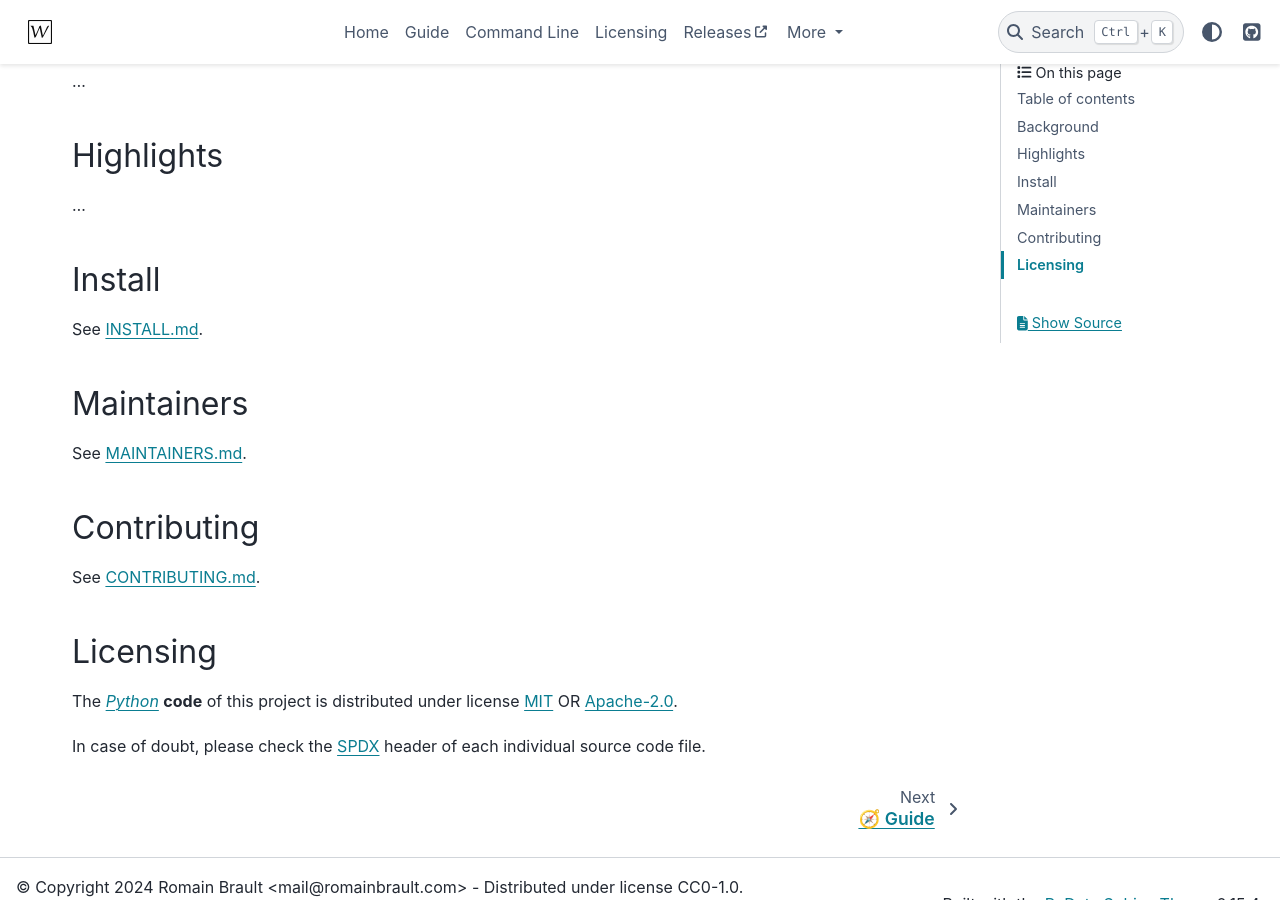
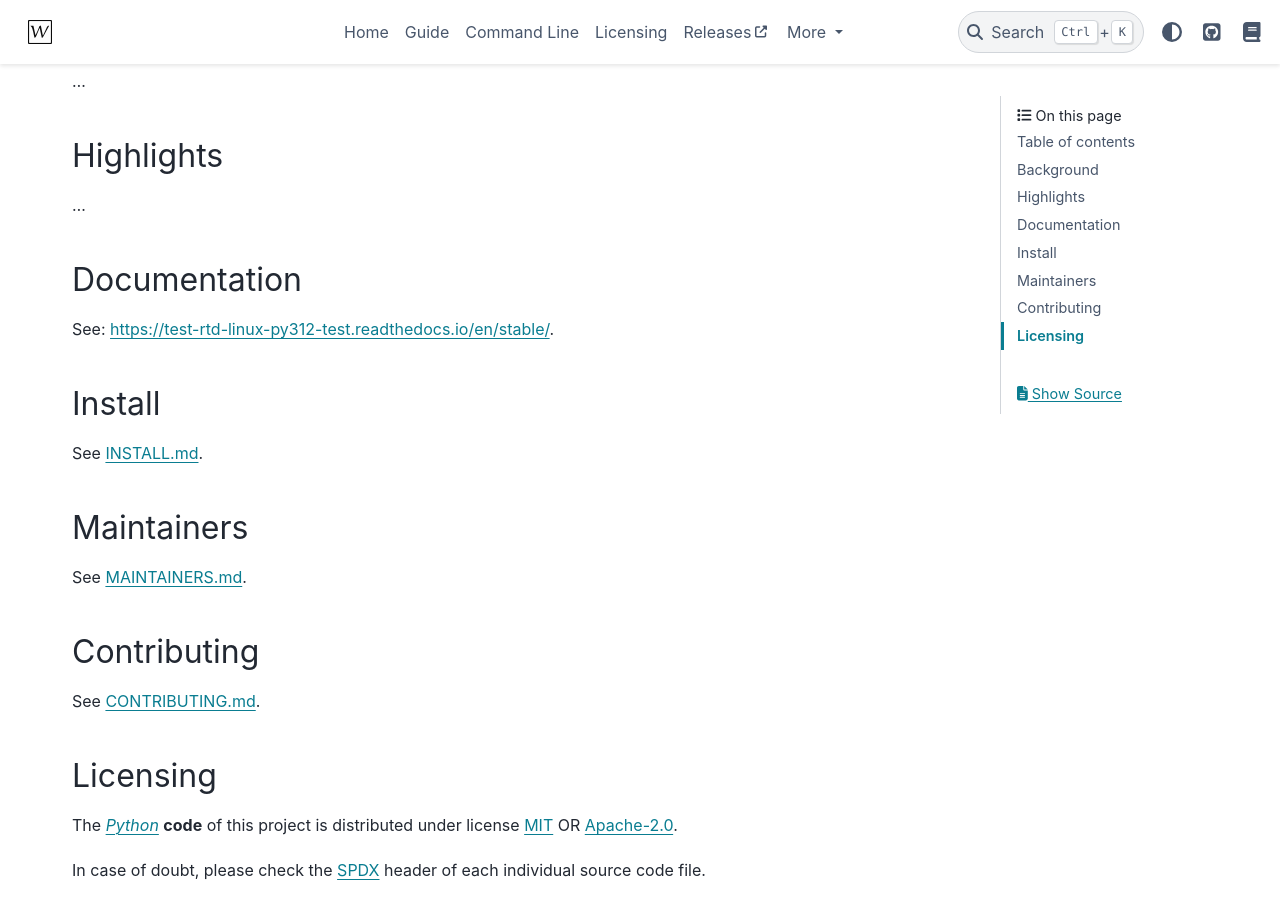
Before and after one commit to whiteprints-tests/test-rtd-linux-py312-test, a Sphinx documentation site: the page built from docs/index.md, in a window 1280 px wide and 900 px high, scrolled down 786 px. Built offline with Sphinx 7.4.7 and the PyData theme 0.15.4, drawn with Linux system fonts in a browser that asks for light colours; pages that are not in the unit, such as notebooks, are missing from menus; comment, search, counter and statistics services are not loaded.

Commit message:
feat: ✨ add ReadTheDocs integration

```diff
--- a/README.md
+++ b/README.md
@@ -18,6 +18,7 @@
         <a href="https://spdx.org/licenses"><img alt="license badge" src="https://img.shields.io/badge/📝_License-MIT OR Apache--2.0-4CAF50.svg"/></a>
         <a href="https://github.com/whiteprints-tests/test-rtd-linux-py312-test/discussions"><img alt="GitHub Discussions" src="https://img.shields.io/github/discussions/whiteprints-tests/test-rtd-linux-py312-test.svg?logo=GitHub"></a>
         <a href="https://spdx.dev/learn/areas-of-interest/licensing/"><img alt="SPDX Licensing" src="https://img.shields.io/badge/SPDX-licensing-0080FF.svg?logo=SPDX"/></a>
+        <a href='https://readthedocs.org/projects/test-rtd-linux-py312-test/'><img src='https://readthedocs.org/projects/test-rtd-linux-py312-test/badge/?version=latest' alt='Documentation Status' /></a>
         <a href="https://www.contributor-covenant.org/version/2/1/code_of_conduct/"><img alt="contributor covenant badge" src="https://img.shields.io/badge/Contributor_Covenant-2.1-4BAAAA.svg?logo=contributorcovenant"/></a>
     </p>
 </div>
@@ -38,6 +39,10 @@
 ## Highlights
 
 ...
+
+## Documentation
+
+See: https://test-rtd-linux-py312-test.readthedocs.io/en/stable/.
 
 ## Install
 
--- a/docs/conf.py
+++ b/docs/conf.py
@@ -6,6 +6,7 @@
 
 # pylint: disable=invalid-name
 
+import os
 from importlib import metadata
 from pathlib import Path
 
@@ -54,6 +55,10 @@
 html_logo = "_static/logo.svg"
 html_static_path = ["_static"]
 html_extra_path = []
+html_baseurl = os.environ.get("READTHEDOCS_CANONICAL_URL", "/")
+html_js_files = [
+    "readthedocs.js",
+]
 html_theme = "pydata_sphinx_theme"
 html_theme_options = {
     "icon_links": [
@@ -61,6 +66,12 @@
             "name": "GitHub",
             "url": "https://github.com/whiteprints-tests/test-rtd-linux-py312-test",
             "icon": "fa-brands fa-square-github",
+            "type": "fontawesome",
+        },
+        {
+            "name": "ReadTheDocs",
+            "url": "https://readthedocs.org/projects/test-rtd-linux-py312-test",
+            "icon": "fa-solid fa-book",
             "type": "fontawesome",
         },
     ],
```
Also changed, not shown: docs/readthedocs.js (added, +11 -0 lines), .readthedocs.yml (added), 3 other files.
